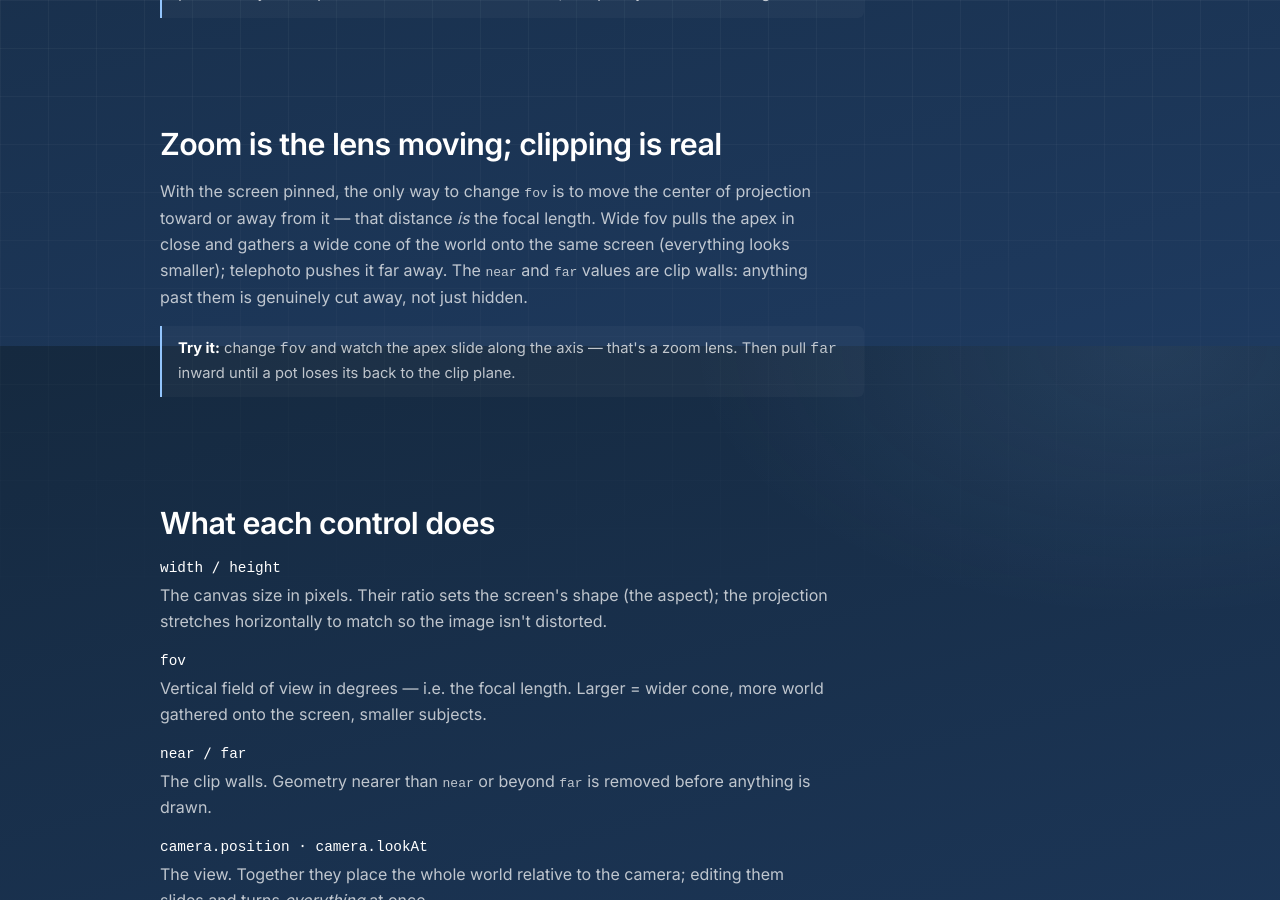
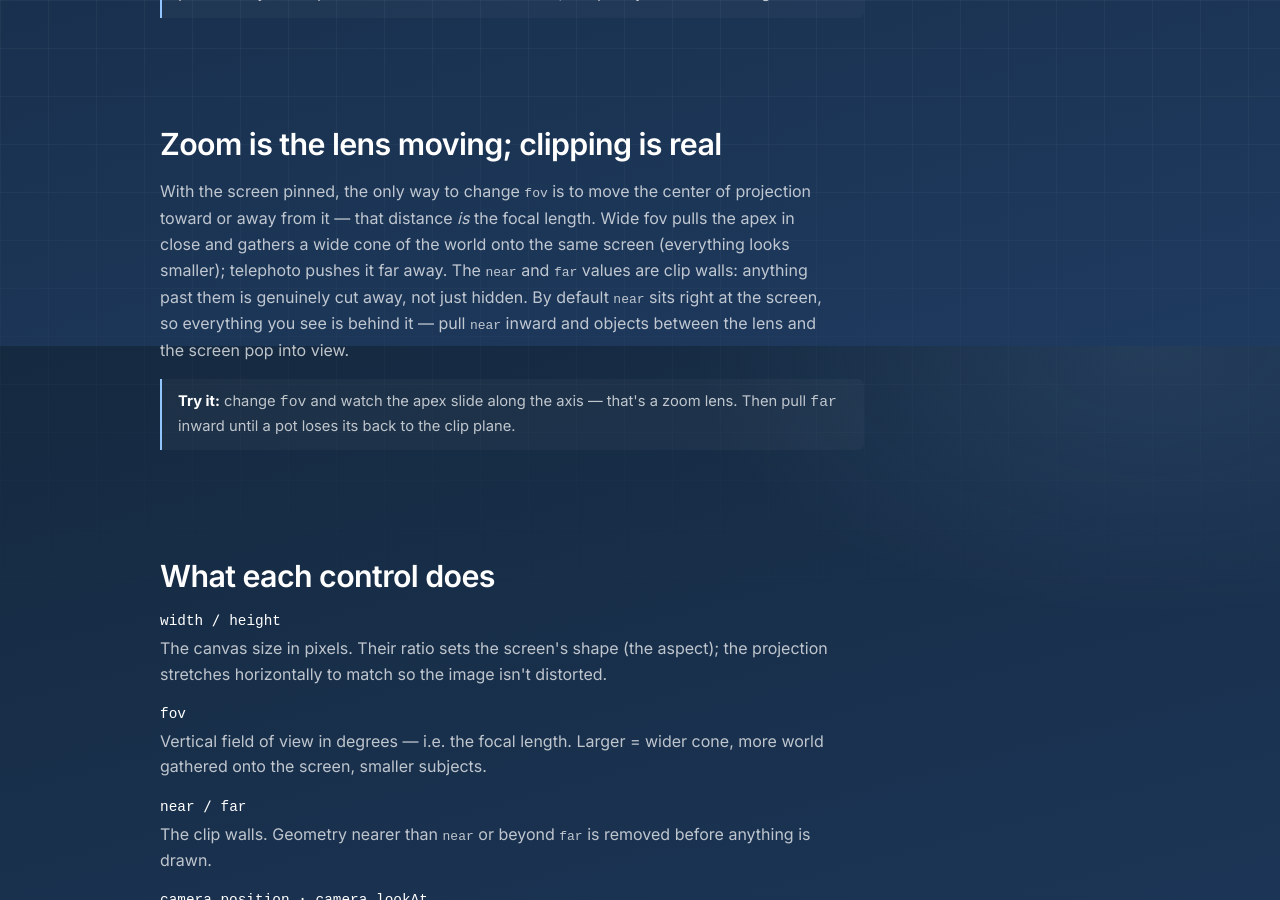
Before and after one commit to schuck-data/schuck-data.github.io, a Jekyll site: the page built from edu/threejs/index.html, in a window 1280 px wide and 900 px high, scrolled down 2354 px. Built offline with Jekyll 4.4.1, drawn with Linux system fonts in a browser that asks for light colours; a script that is not in the unit is left out; some of the changed lines change nothing that is shown.

Commit message:
near and far fixes

```diff
--- a/edu/threejs/index.html
+++ b/edu/threejs/index.html
@@ -99,7 +99,7 @@ noindex: true
 
 <section class="content-section" aria-label="Zoom and clipping">
     <h2>Zoom is the lens moving; clipping is real</h2>
-    <p>With the screen pinned, the only way to change <code>fov</code> is to move the center of projection toward or away from it — that distance <em>is</em> the focal length. Wide fov pulls the apex in close and gathers a wide cone of the world onto the same screen (everything looks smaller); telephoto pushes it far away. The <code>near</code> and <code>far</code> values are clip walls: anything past them is genuinely cut away, not just hidden.</p>
+    <p>With the screen pinned, the only way to change <code>fov</code> is to move the center of projection toward or away from it — that distance <em>is</em> the focal length. Wide fov pulls the apex in close and gathers a wide cone of the world onto the same screen (everything looks smaller); telephoto pushes it far away. The <code>near</code> and <code>far</code> values are clip walls: anything past them is genuinely cut away, not just hidden. By default <code>near</code> sits right at the screen, so everything you see is behind it — pull <code>near</code> inward and objects between the lens and the screen pop into view.</p>
 
     <div class="tj-try"><strong>Try it:</strong> change <code>fov</code> and watch the apex slide along the axis — that's a zoom lens. Then pull <code>far</code> inward until a pot loses its back to the clip plane.</div>
 </section>
--- a/edu/threejs/visualizer.html
+++ b/edu/threejs/visualizer.html
@@ -81,6 +81,10 @@
   .spin .up { border-radius:3px 3px 0 0; border-bottom:none; } .spin .dn { border-radius:0 0 3px 3px; }
   .pulse { animation:pulse 0.9s ease; }
   @keyframes pulse { 0%,100%{ background:transparent; } 25%{ background:rgba(255,209,102,0.16); } }
+  .grp-head { width:100%; background:none; border:none; font-family:inherit; text-align:left; }
+  :focus-visible { outline:2px solid #79b0ff; outline-offset:1px; }
+  .sr-only { position:absolute; width:1px; height:1px; padding:0; margin:-1px; overflow:hidden; clip:rect(0,0,0,0); white-space:nowrap; border:0; }
+  @media (prefers-reduced-motion: reduce){ .pulse{ animation:none; } #panel-body{ transition:none; } }
 
   #reset-row { padding:9px 16px 13px; background:var(--surface); flex-shrink:0; display:flex; gap:8px; border-top:1px solid var(--border); }
   #reset-row button { font-family:inherit; font-size:9.5px; letter-spacing:0.08em; padding:6px 12px; border:1px solid rgba(255,255,255,0.16);
@@ -108,11 +112,12 @@
       <div class="leg"><div class="ldot" style="background:var(--c-amphora)"></div><span>amphora (drag me)</span></div>
       <div class="leg"><div class="ldot" style="background:var(--c-z)"></div><span>world axes (three.js units)</span></div>
     </div>
-    <div id="hint">drag empty space · rotate<br>drag a pot or the apex · move it<br>scroll/pinch · zoom</div>
+    <div id="hint" aria-hidden="true">drag empty space · rotate<br>drag a pot or the apex · move it<br>scroll/pinch · zoom</div>
+    <p id="viz-desc" class="sr-only">Interactive 3D diagram of how three.js projects a scene onto the screen. It is a visual aid; every value it shows can be read and changed with the labelled sliders and number fields in the scene setup panel below.</p>
   </div>
 
   <div id="panel-wrap">
-    <button id="panel-toggle"><span>// scene setup</span><span id="toggle-arrow">&#9650;</span></button>
+    <button id="panel-toggle" aria-expanded="true" aria-controls="panel-body"><span>// scene setup</span><span id="toggle-arrow" aria-hidden="true">&#9650;</span></button>
     <div id="panel-body" class="open">
       <div id="presets">
         <button class="preset active" data-w="1920" data-h="1080">16:9</button>
@@ -127,7 +132,7 @@ renderer.<span class="fn">setSize</span>(width, height);
 
 <span class="cm">// the lens (projection)</span>
 <span class="kw">const</span> camera = <span class="kw">new</span> <span class="fn">THREE.PerspectiveCamera</span>(
-  <span class="cv" data-id="fov">75</span>, width / height, <span class="cv" data-id="near">0.1</span>, <span class="cv" data-id="far">1000</span>);
+  <span class="cv" data-id="fov">75</span>, width / height, <span class="cv" data-id="near">5.2</span>, <span class="cv" data-id="far">14</span>);
 
 <span class="cm">// the view (where the world sits)</span>
 camera.<span class="fn">position</span>.set(<span class="cv" data-id="cx">0</span>, <span class="cv" data-id="cy">0</span>, <span class="cv" data-id="cz">5</span>);
@@ -163,6 +168,9 @@ renderer.outputColorSpace = THREE.SRGBColorSpace;
 renderer.localClippingEnabled = true;
 const viewport = document.getElementById('viewport');
 viewport.appendChild(renderer.domElement);
+renderer.domElement.setAttribute('role','img');
+renderer.domElement.setAttribute('aria-label','3D diagram of the three.js render pipeline');
+renderer.domElement.setAttribute('aria-describedby','viz-desc');
 
 const viewCam = new THREE.PerspectiveCamera(45, 1, 0.01, 100000);
 const scene = new THREE.Scene();
@@ -209,13 +217,13 @@ const capAmphora = new THREE.Mesh(amphoraGeo, new THREE.MeshStandardMaterial({ c
 capScene.add(capTeapot, capAmphora);
 
 // ── Parameter model + control config ─────────────────────────────────────────
-const DEFAULTS = { rw:1920, rh:1080, fov:75, near:0.1, far:1000, cx:0, cy:0, cz:5, lx:0, ly:0, lz:0,
+const DEFAULTS = { rw:1920, rh:1080, fov:75, near:5.2, far:14, cx:0, cy:0, cz:5, lx:0, ly:0, lz:0,
                    tx:-1.4, ty:0, tz:-4, trotx:0, troty:-20, trotz:0, ts:1,
                    ax:1.6, ay:0, az:-5, arotx:0, aroty:0, arotz:0, as:1 };
 const state = { ...DEFAULTS };
 const CFG = {
   rw:{label:'width',min:320,max:3840,step:10}, rh:{label:'height',min:240,max:2160,step:10},
-  fov:{label:'fov',min:FOV_MIN,max:FOV_MAX,step:1}, near:{label:'near',min:0.05,max:20,step:0.05}, far:{label:'far',min:1,max:2000,step:1},
+  fov:{label:'fov',min:FOV_MIN,max:FOV_MAX,step:1}, near:{label:'near',min:0.5,max:40,step:0.5}, far:{label:'far',min:1,max:40,step:0.5},
   cx:{label:'camX',min:-15,max:15,step:0.5}, cy:{label:'camY',min:-15,max:15,step:0.5}, cz:{label:'camZ',min:-25,max:25,step:0.5},
   lx:{label:'lookX',min:-15,max:15,step:0.5}, ly:{label:'lookY',min:-15,max:15,step:0.5}, lz:{label:'lookZ',min:-15,max:15,step:0.5},
   tx:{label:'posX',min:-12,max:12,step:0.25}, ty:{label:'posY',min:-12,max:12,step:0.25}, tz:{label:'posZ',min:-18,max:2,step:0.25}, ts:{label:'scale',min:0.2,max:4,step:0.1},
@@ -304,7 +312,7 @@ function buildScene(reframe=false){
   g.add(dot(apex,H*0.045,COL.lens));
   const pa=new THREE.Mesh(new THREE.SphereGeometry(H*0.16,12,12), new THREE.MeshBasicMaterial({color:COL.lens,transparent:true,opacity:0.001})); pa.position.copy(apex); pa.userData.drag='fov'; g.add(pa); pickApex=pa;
   addLabel('center of\nprojection', apex.clone().add(new THREE.Vector3(0,H*0.2,0)), cssHex(COL.lens), H*0.14);
-  const farD=Math.min(p.far,focal*2.4), zFar=focal-farD;
+  const farD=Math.min(p.far,focal*3), zFar=focal-farD;
   const farCorners=sc.map(cc=>{ const d=cc.clone().sub(apex); const t=(zFar-apex.z)/d.z; return apex.clone().addScaledVector(d,t); });
   sc.forEach((cc,i)=> g.add(line([apex,farCorners[i]],COL.lens,0.2)));
   g.add(rect(farCorners,COL.lens,0.16,true));
@@ -366,27 +374,33 @@ const ROT_IDS=['trotx','troty','trotz','arotx','aroty','arotz'];
 function updateCode(){ for(const k of Object.keys(DEFAULTS)){ const el=document.querySelector(`.cv[data-id="${k}"]`); if(el) el.textContent=ROT_IDS.includes(k)?fmt(state[k]*D2R):fmt(state[k]); } }
 document.querySelectorAll('.cv').forEach(el=>{ const id=el.dataset.id; el.style.color=groupColorFor(id);
   el.addEventListener('click', ()=>{ const row=document.getElementById('row-'+id); if(!row) return;
-    const grp=row.closest('.grp'); if(grp&&grp.classList.contains('closed')) grp.classList.remove('closed');
-    row.scrollIntoView({block:'center',behavior:'smooth'}); row.classList.remove('pulse'); void row.offsetWidth; row.classList.add('pulse');
+    const grp=row.closest('.grp'); if(grp&&grp.classList.contains('closed')){ grp.classList.remove('closed'); const h=grp.querySelector('.grp-head'); if(h) h.setAttribute('aria-expanded','true'); }
+    const RM=matchMedia('(prefers-reduced-motion: reduce)').matches;
+    row.scrollIntoView({block:'center',behavior:RM?'auto':'smooth'}); row.classList.remove('pulse'); void row.offsetWidth; row.classList.add('pulse');
     const num=document.getElementById('p-'+id); if(num) num.focus(); }); });
 
 // ── Controls (compact single-row, collapsible groups) ─────────────────────────
 const controls=document.getElementById('controls'); const widgets={};
+let _buildPending=false, _buildReframe=false;   // coalesce rapid edits to one rebuild per frame
+function requestBuild(reframe=false){ _buildReframe=_buildReframe||reframe; if(_buildPending) return; _buildPending=true;
+  requestAnimationFrame(()=>{ _buildPending=false; const rf=_buildReframe; _buildReframe=false; buildScene(rf); }); }
 function setVal(id,v,fromNum=false){ const cfg=CFG[id]; v=roundStep(clamp(v,cfg.min,cfg.max),cfg.step); state[id]=v;
-  const w=widgets[id]; w.slider.value=v; if(!fromNum) w.num.value=v; buildScene(false); }
-function setMany(obj){ for(const id in obj){ const cfg=CFG[id]; const v=roundStep(clamp(obj[id],cfg.min,cfg.max),cfg.step); state[id]=v; widgets[id].slider.value=v; widgets[id].num.value=v; } buildScene(false); }
+  const w=widgets[id]; w.slider.value=v; if(!fromNum) w.num.value=v; requestBuild(false); }
+function setMany(obj){ for(const id in obj){ const cfg=CFG[id]; const v=roundStep(clamp(obj[id],cfg.min,cfg.max),cfg.step); state[id]=v; widgets[id].slider.value=v; widgets[id].num.value=v; } requestBuild(false); }
 GROUPS.forEach(group=>{
   const wrap=document.createElement('div'); wrap.className='grp';
-  const head=document.createElement('div'); head.className='grp-head';
-  head.innerHTML=`<span class="swatch" style="background:${group.color}"></span><span>${group.title}</span><span class="arrow">▾</span>`;
-  head.addEventListener('click',()=>wrap.classList.toggle('closed'));
-  const body=document.createElement('div'); body.className='grp-body'; wrap.appendChild(head); wrap.appendChild(body); controls.appendChild(wrap);
+  const head=document.createElement('button'); head.type='button'; head.className='grp-head'; head.setAttribute('aria-expanded','true');
+  head.innerHTML=`<span class="swatch" style="background:${group.color}"></span><span>${group.title}</span><span class="arrow" aria-hidden="true">▾</span>`;
+  const body=document.createElement('div'); body.className='grp-body'; body.id='grpbody-'+group.ids[0]; head.setAttribute('aria-controls',body.id);
+  head.addEventListener('click',()=>{ const closed=wrap.classList.toggle('closed'); head.setAttribute('aria-expanded',String(!closed)); });
+  wrap.appendChild(head); wrap.appendChild(body); controls.appendChild(wrap);
   group.ids.forEach(id=>{ const cfg=CFG[id]; const row=document.createElement('div'); row.className='ctrl'; row.id='row-'+id;
     const lab=document.createElement('span'); lab.className='ctrl-label'; lab.textContent=cfg.label;
     const slider=document.createElement('input'); slider.type='range'; slider.id='s-'+id; slider.className='cslider';
     slider.min=cfg.min; slider.max=cfg.max; slider.step=cfg.step; slider.value=state[id]; slider.style.accentColor=group.color;
+    slider.setAttribute('aria-label', cfg.label+' — '+group.title);
     const nw=document.createElement('span'); nw.className='num';
-    const num=document.createElement('input'); num.className='cnum'; num.id='p-'+id; num.value=state[id]; num.style.color=group.color; nw.appendChild(num);
+    const num=document.createElement('input'); num.className='cnum'; num.id='p-'+id; num.value=state[id]; num.style.color=group.color; num.inputMode='decimal'; num.setAttribute('aria-label', cfg.label+' value'); nw.appendChild(num);
     const spin=document.createElement('span'); spin.className='spin';
     const up=document.createElement('button'); up.type='button'; up.className='up'; up.tabIndex=-1; up.textContent='▲';
     const dn=document.createElement('button'); dn.type='button'; dn.className='dn'; dn.tabIndex=-1; dn.textContent='▼';
@@ -403,12 +417,14 @@ GROUPS.forEach(group=>{
     hold(up,1); hold(dn,-1); }); });
 function syncWidgets(){ for(const id of Object.keys(CFG)){ widgets[id].slider.value=state[id]; widgets[id].num.value=state[id]; } }
 
+function syncPresetAria(){ document.querySelectorAll('.preset').forEach(x=>x.setAttribute('aria-pressed',String(x.classList.contains('active')))); }
 document.querySelectorAll('.preset').forEach(b=>b.addEventListener('click',()=>{
-  document.querySelectorAll('.preset').forEach(x=>x.classList.remove('active')); b.classList.add('active');
-  state.rw=+b.dataset.w; state.rh=+b.dataset.h; syncWidgets(); buildScene(false); }));
+  document.querySelectorAll('.preset').forEach(x=>x.classList.toggle('active',x===b)); syncPresetAria();
+  state.rw=+b.dataset.w; state.rh=+b.dataset.h; syncWidgets(); requestBuild(false); }));
 document.getElementById('reset-btn').addEventListener('click',()=>{ Object.assign(state,DEFAULTS); syncWidgets();
-  document.querySelectorAll('.preset').forEach(b=>b.classList.toggle('active',+b.dataset.w===DEFAULTS.rw&&+b.dataset.h===DEFAULTS.rh)); buildScene(true); });
-document.getElementById('frame-btn').addEventListener('click',()=>buildScene(true));
+  document.querySelectorAll('.preset').forEach(b=>b.classList.toggle('active',+b.dataset.w===DEFAULTS.rw&&+b.dataset.h===DEFAULTS.rh)); syncPresetAria(); requestBuild(true); });
+document.getElementById('frame-btn').addEventListener('click',()=>requestBuild(true));
+syncPresetAria();
 
 // ── Observer + drag controls ──────────────────────────────────────────────────
 let drag=false, pX=0, pY=0, pinch=null, dragMode=null; const el=renderer.domElement;
@@ -447,7 +463,7 @@ el.addEventListener('touchend',()=>{ drag=false; pinch=null; },{passive:false});
 const panelBody=document.getElementById('panel-body'), toggleArrow=document.getElementById('toggle-arrow');
 function docked(){ return window.matchMedia('(min-width:860px) and (min-aspect-ratio:1/1)').matches; }
 function syncArrow(open){ toggleArrow.innerHTML=(open||docked())?'&#9650;':'&#9660;'; }
-document.getElementById('panel-toggle').addEventListener('click',()=>{ const o=panelBody.classList.toggle('open'); syncArrow(o); setTimeout(resizeRenderer,320); });
+document.getElementById('panel-toggle').addEventListener('click',e=>{ const o=panelBody.classList.toggle('open'); syncArrow(o); e.currentTarget.setAttribute('aria-expanded',String(o)); setTimeout(resizeRenderer,320); });
 syncArrow(true);
 
 // ── Init ────────────────────────────────────────────────────────────────────
```
